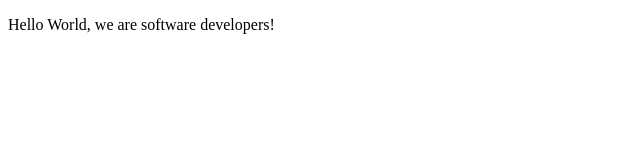
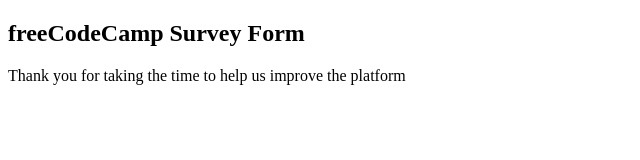
Before and after one commit to wale-prog/Microverse-with-Joseph, a plain HTML site: page index.html in a window 1280 px wide. Shown: the whole page, without its empty margins (0-640 px from the left). Drawn offline with Linux system fonts and the light colour scheme.

Commit message:
added the frist three lines

```diff
--- a/index.html
+++ b/index.html
@@ -9,7 +9,16 @@
 </head>
 
 <body>
-    <p>Hello World, we are software developers!</p>
+    <h2>freeCodeCamp Survey Form</h2>
+    <p>Thank you for taking the time to help us improve the platform</p>
+
+    <div>
+
+    </div>
+
+
+
+
 </body>
 
 </html>
```
